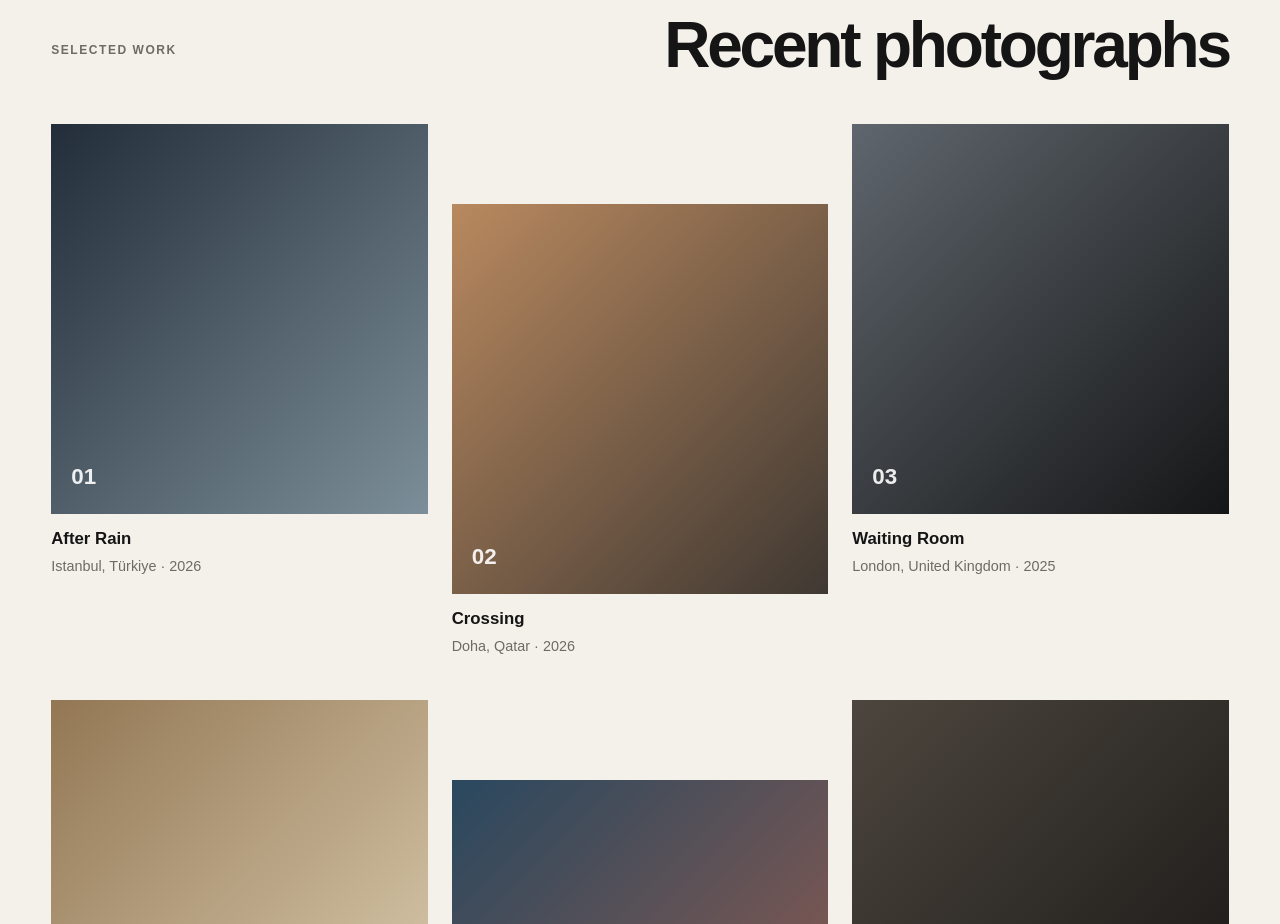
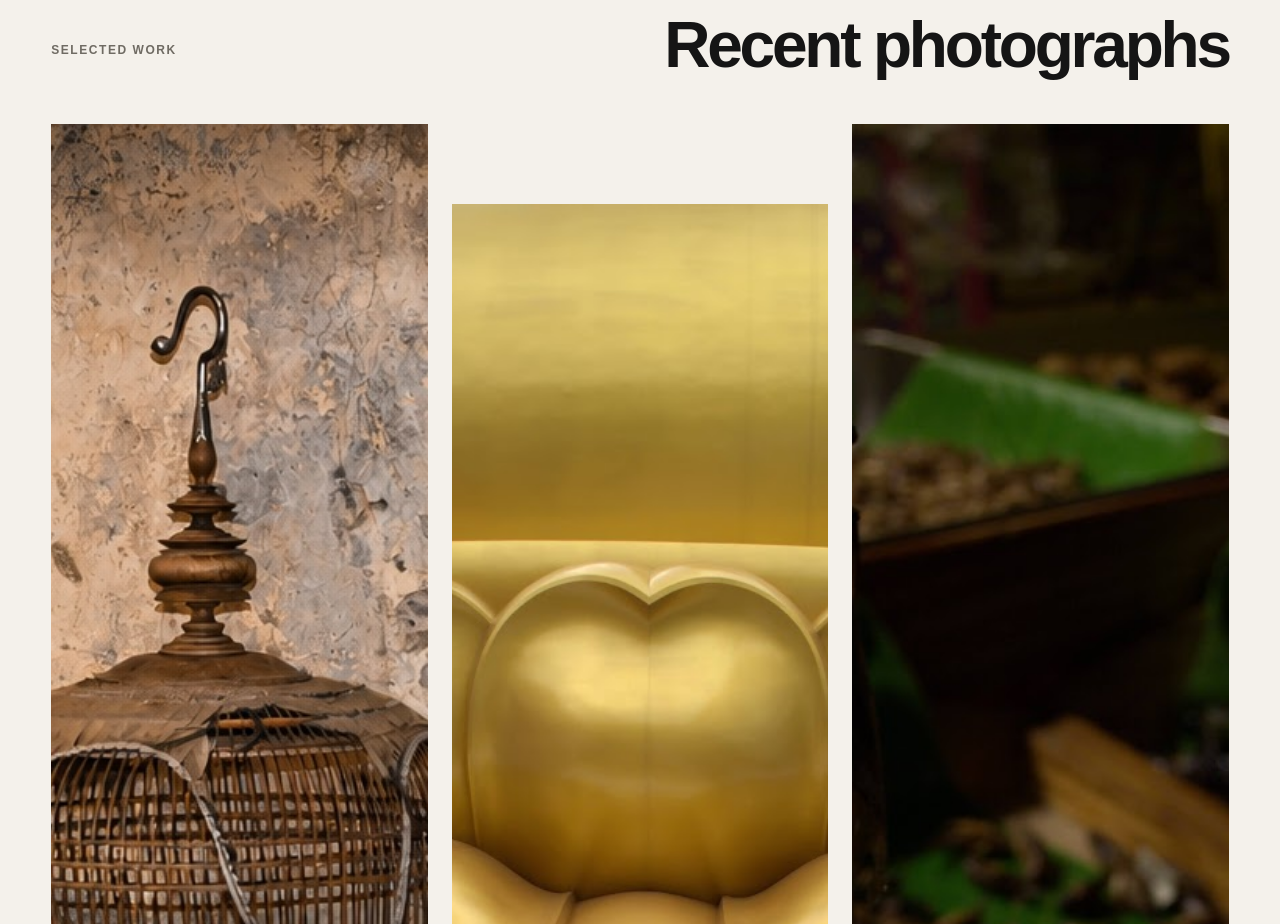
Before and after one commit to tankuttosan/photography-portfolio, a plain HTML site: page index.html in a window 1280 px wide. Shown: the part 800-1724 px from the top of the page. Drawn offline with Linux system fonts and the light colour scheme.

Commit message:
Add first portfolio photographs

```diff
--- a/index.html
+++ b/index.html
@@ -40,9 +40,13 @@
 
       <div class="gallery">
         <article class="photo-card photo-one">
-          <div class="photo-placeholder">
-            <span>01</span>
-          </div>
+          <img
+  class="portfolio-image"
+  src="images/4.jpg"
+  alt="A street scene after rain"
+  width="1200"
+  height="1600"
+/>
           <div class="photo-caption">
             <h3>After Rain</h3>
             <p>Istanbul, Türkiye · 2026</p>
@@ -50,9 +54,14 @@
         </article>
 
         <article class="photo-card photo-two">
-          <div class="photo-placeholder">
-            <span>02</span>
-          </div>
+          <img
+  class="portfolio-image"
+  src="images/7.jpg"
+  alt="People crossing a street in the city"
+  width="1200"
+  height="1600"
+  loading="lazy"
+/>
           <div class="photo-caption">
             <h3>Crossing</h3>
             <p>Doha, Qatar · 2026</p>
@@ -60,9 +69,14 @@
         </article>
 
         <article class="photo-card photo-three">
-          <div class="photo-placeholder">
-            <span>03</span>
-          </div>
+          <img
+  class="portfolio-image"
+  src="images/9.jpg"
+  alt="A quiet moment in a waiting room"
+  width="1200"
+  height="1600"
+  loading="lazy"
+/>
           <div class="photo-caption">
             <h3>Waiting Room</h3>
             <p>London, United Kingdom · 2025</p>
--- a/style.css
+++ b/style.css
@@ -193,6 +193,19 @@ h3 {
   background: linear-gradient(135deg, #4d463e, #161514);
 }
 
+.portfolio-image {
+  display: block;
+  width: 100%;
+  min-height: 390px;
+  object-fit: cover;
+  transition: transform 0.25s ease, filter 0.25s ease;
+}
+
+.photo-card:hover .portfolio-image {
+  filter: brightness(1.08);
+  transform: translateY(-0.35rem);
+}
+
 .photo-caption {
   padding: 0.85rem 0 1.25rem;
 }
@@ -265,6 +278,9 @@ h3 {
 }
 
 @media (max-width: 760px) {
+      .portfolio-image {
+    min-height: 62vw;
+  }
   .site-header {
     padding: 1rem 5vw;
   }
```
